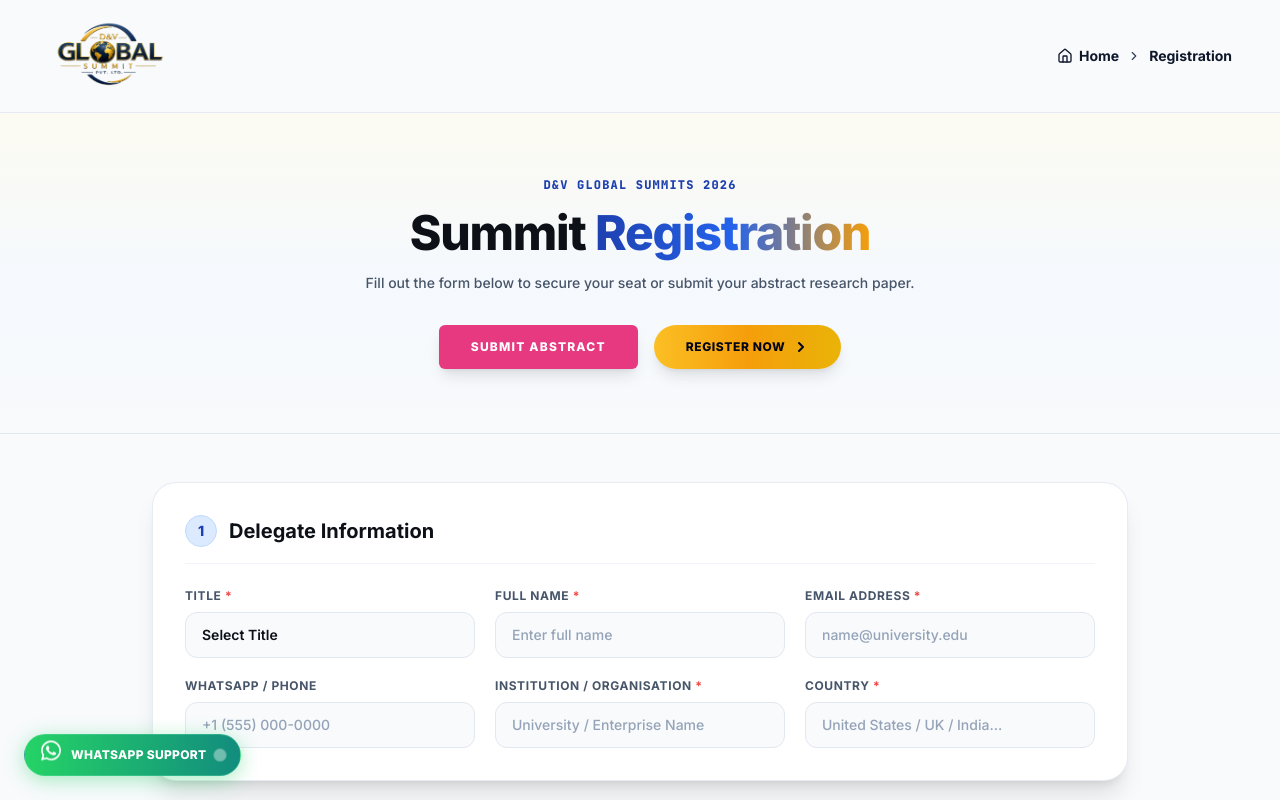
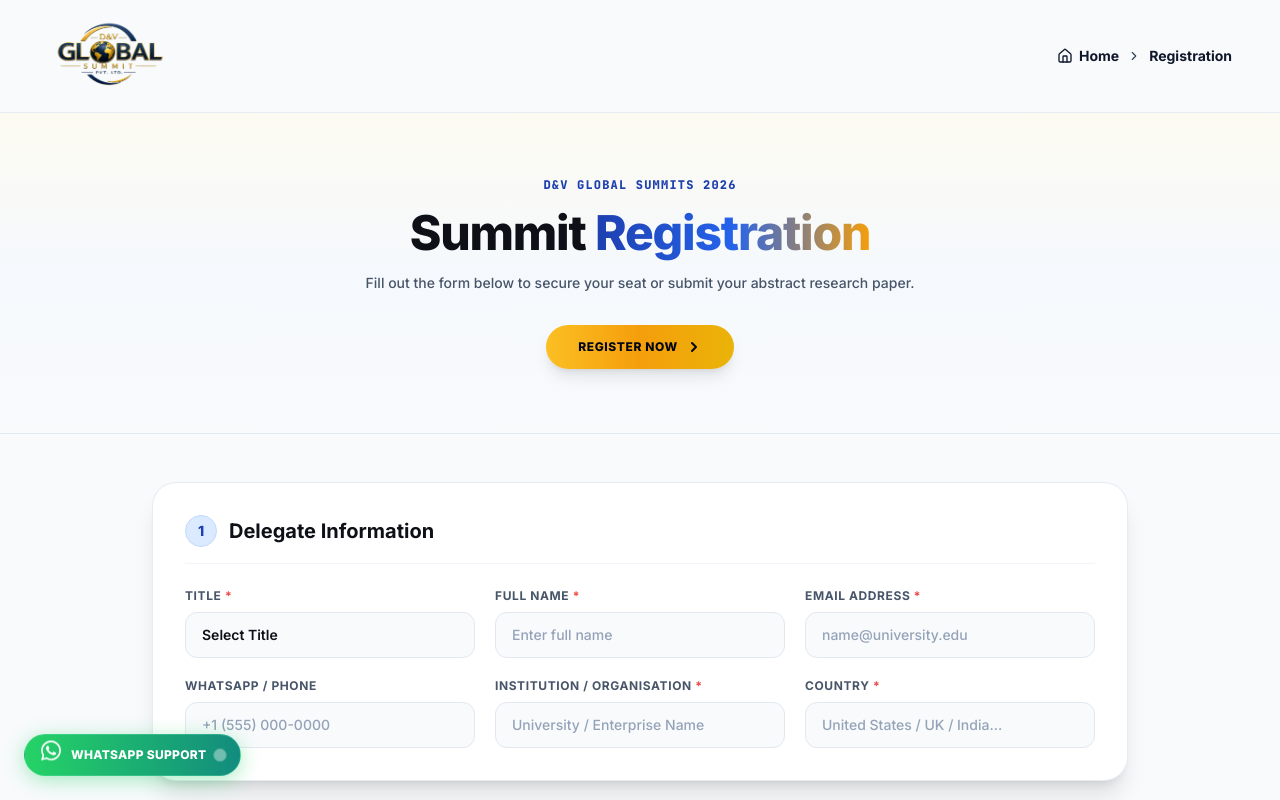
Before and after one commit to balliparavenkat-crypto/admin, a Next.js app: page /register in a window 1280 px wide. Shown: the top 800 px of the page. Built offline with nearby package versions, Linux system fonts and the light colour scheme.

Commit message:
Remove SUBMIT ABSTRACT button from register page header banner

```diff
--- a/app/register/page.tsx
+++ b/app/register/page.tsx
@@ -224,17 +224,8 @@
             Fill out the form below to secure your seat or submit your abstract research paper.
           </p>
 
-          {/* Action Buttons beside registration form */}
+          {/* Action Button */}
           <div className="pt-4 flex flex-wrap items-center justify-center gap-4">
-            {/* Pink / Magenta SUBMIT ABSTRACT Button */}
-            <button
-              type="button"
-              onClick={() => setIsAbstractModalOpen(true)}
-              className="px-8 py-3.5 bg-[#E63980] hover:bg-[#D0286F] text-white font-extrabold text-xs uppercase tracking-widest rounded-md transition duration-300 shadow-lg cursor-pointer"
-            >
-              SUBMIT ABSTRACT
-            </button>
-
             {/* Golden Amber REGISTER NOW > Button */}
             <a
               href="#registration-form"
```
Also changed, not shown: 1 other file (tests, documents, lock files or other folders).
